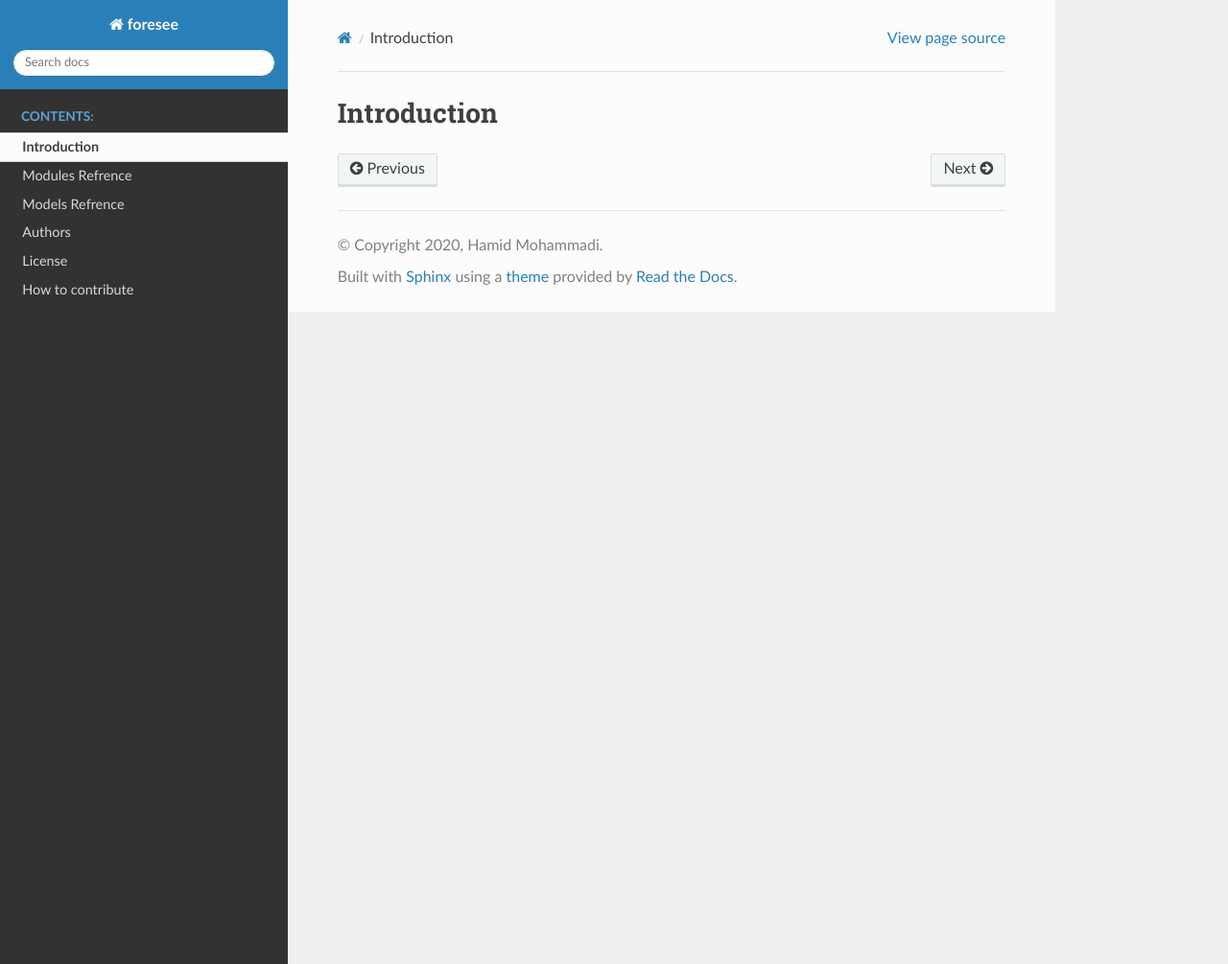
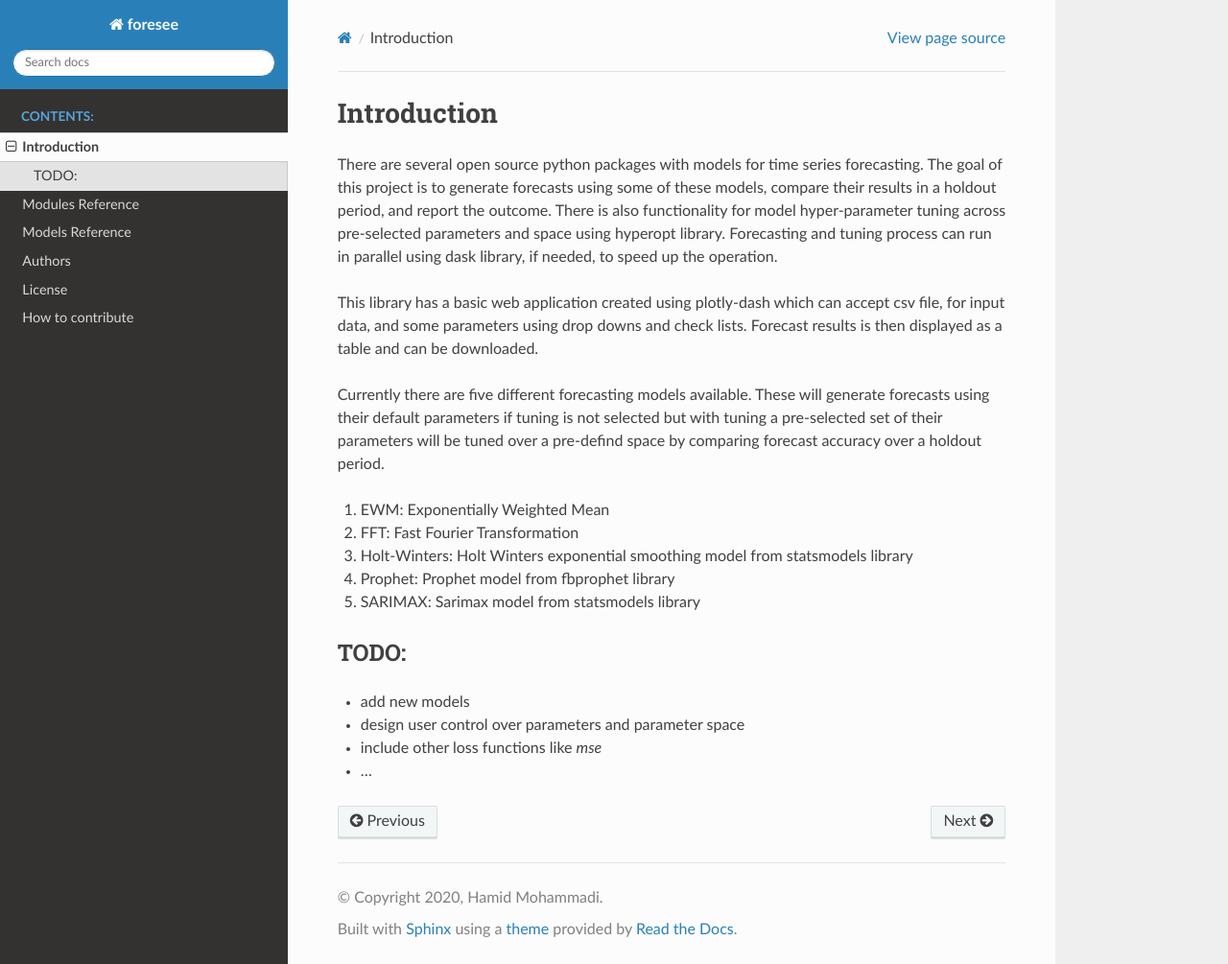
Before and after one commit to HamidM6/foresee, a Sphinx documentation site: the page built from docs/source/foresee/introduction.rst, in a window 1280 px wide and 1005 px high. Shown: the whole window at 96% size. Built offline with Sphinx 7.4.7 and the Read the Docs theme 2.0.0, drawn with Linux system fonts in a browser that asks for light colours; pages that are not in the unit, such as notebooks, are missing from menus.

Commit message:
added to welcome page and introduction

```diff
--- a/docs/source/foresee/introduction.rst
+++ b/docs/source/foresee/introduction.rst
@@ -1,3 +1,34 @@
 =============
 Introduction
 =============
+
+There are several open source python packages with models for time series forecasting.
+The goal of this project is to generate forecasts using some of these models,
+compare their results in a holdout period, and report the outcome.
+There is also functionality for model hyper-parameter tuning across pre-selected
+parameters and space using hyperopt library.
+Forecasting and tuning process can run in parallel using dask library, if needed,
+to speed up the operation.
+
+This library has a basic web application created using plotly-dash which can accept
+csv file, for input data, and some parameters using drop downs and check lists. Forecast
+results is then displayed as a table and can be downloaded.
+
+Currently there are five different forecasting models available. These will generate
+forecasts using their default parameters if tuning is not selected but with tuning a
+pre-selected set of their parameters will be tuned over a pre-defind space by comparing
+forecast accuracy over a holdout period.
+
+1) EWM: Exponentially Weighted Mean
+2) FFT: Fast Fourier Transformation
+3) Holt-Winters: Holt Winters exponential smoothing model from statsmodels library
+4) Prophet: Prophet model from fbprophet library
+5) SARIMAX: Sarimax model from statsmodels library
+
+
+TODO:
+=====
+* add new models
+* design user control over parameters and parameter space
+* include other loss functions like *mse*
+* ...
--- a/docs/source/foresee/models.rst
+++ b/docs/source/foresee/models.rst
@@ -1,5 +1,5 @@
 ==================
-Models Refrence
+Models Reference
 ==================
 
 
--- a/docs/source/foresee/modules.rst
+++ b/docs/source/foresee/modules.rst
@@ -1,5 +1,5 @@
 ==================
-Modules Refrence
+Modules Reference
 ==================
 
 
```
Also changed, not shown: docs/source/index.rst (+5 -2 lines).
